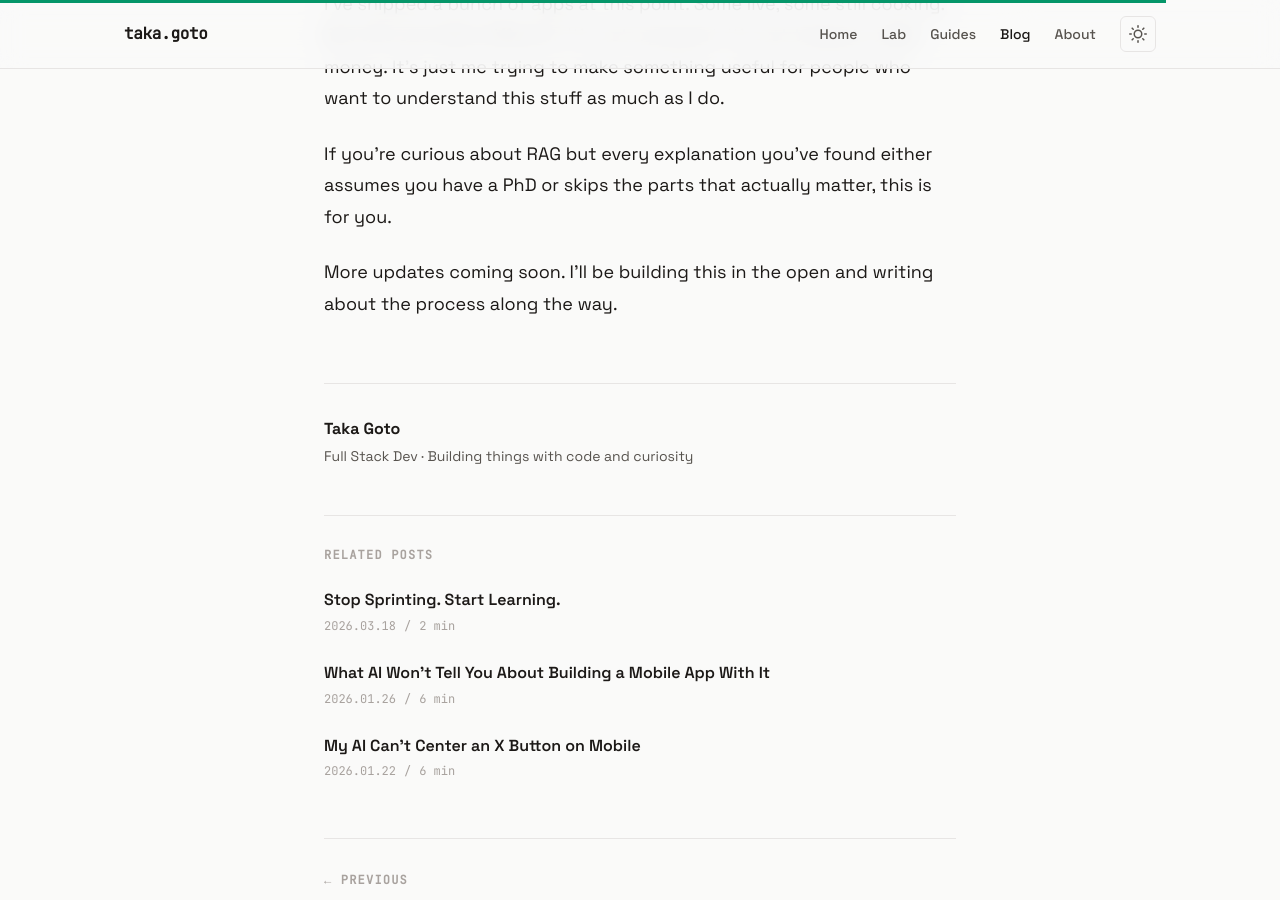
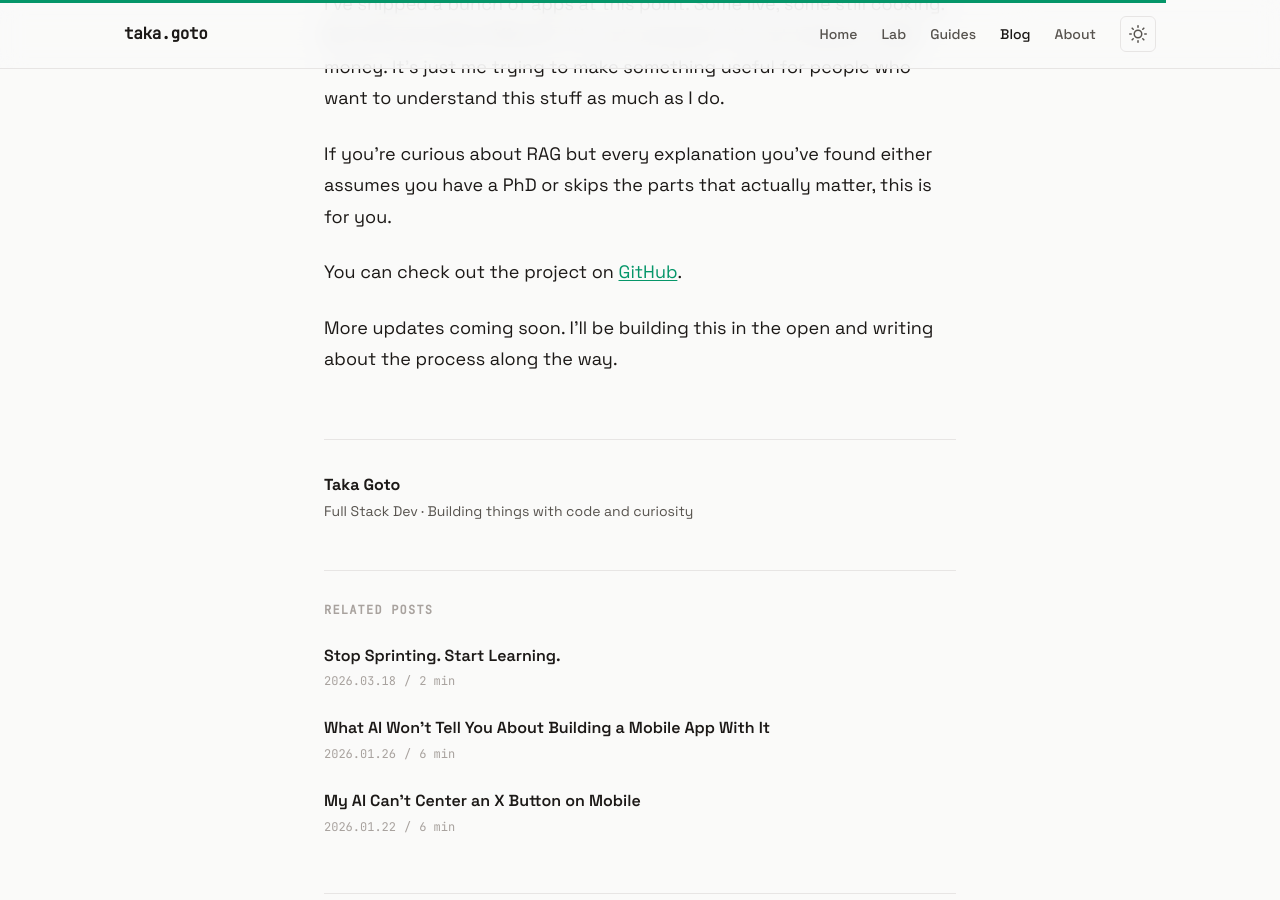
Before and after one commit to TakaGoto/takagoto.github.io, a Jekyll site: the page built from _posts/2026-03-21-announcing-rag-academy.md, in a window 1280 px wide and 900 px high, scrolled down 3405 px. Built offline with Jekyll 4.4.1, drawn with Linux system fonts in a browser that asks for light colours.

Commit message:
Add GitHub repo link to RAG Academy blog post (#14)
Co-authored-by: Claude Opus 4.6 (1M context) <noreply@anthropic.com>

```diff
--- a/_posts/2026-03-21-announcing-rag-academy.md
+++ b/_posts/2026-03-21-announcing-rag-academy.md
@@ -67,4 +67,6 @@ I've shipped a bunch of apps at this point. Some live, some still cooking. But t
 
 If you're curious about RAG but every explanation you've found either assumes you have a PhD or skips the parts that actually matter, this is for you.
 
+You can check out the project on [GitHub](https://github.com/TakaGoto/rag-learning-academy).
+
 More updates coming soon. I'll be building this in the open and writing about the process along the way.
```
